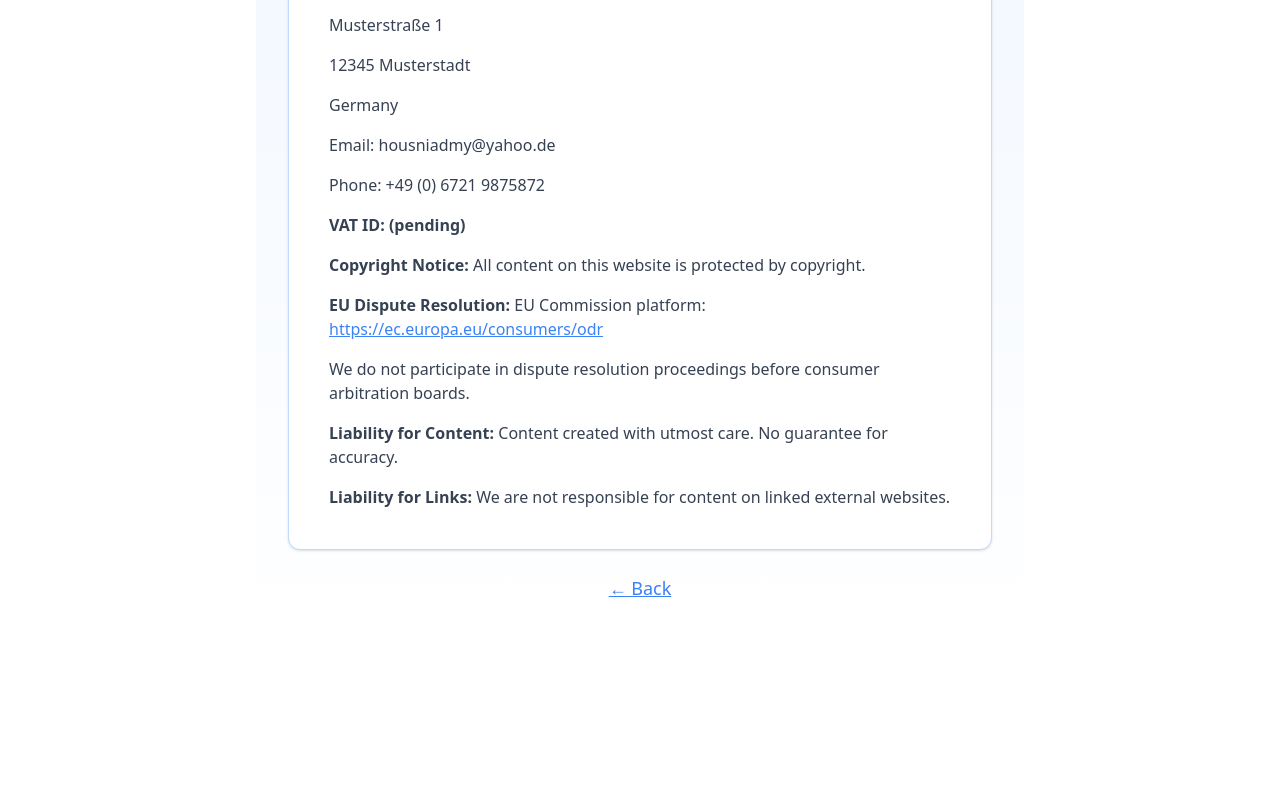
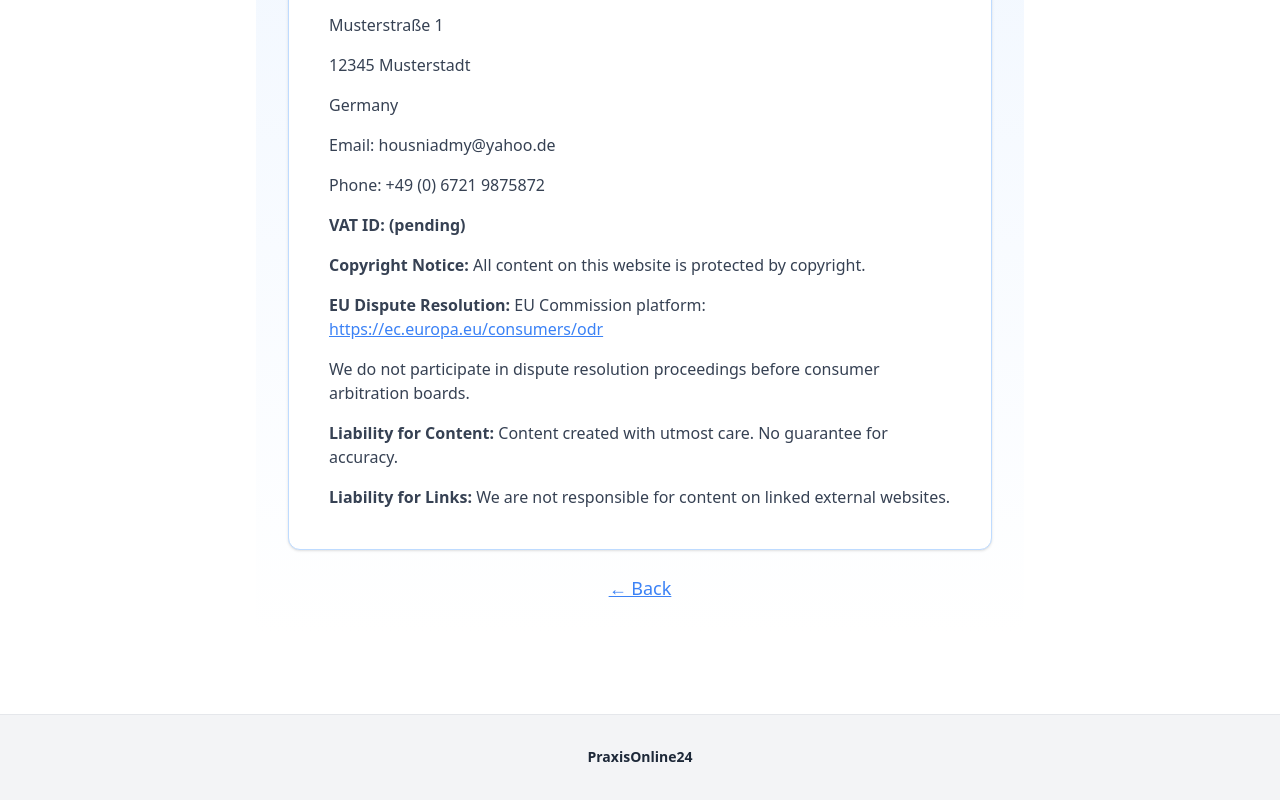
Before and after one commit to housniadmy-rgb/autooffice-pro-neu, a Next.js app: page /impressum in a window 1280 px wide. Shown: the part 252-1052 px from the top of the page. Before the commit the page ends 886 px from the top, so only its background shows below. Built offline with nearby package versions, Linux system fonts and the light colour scheme.

Commit message:
Doppelten Footer aus page.tsx entfernt

```diff
--- a/app/layout.tsx
+++ b/app/layout.tsx
@@ -12,7 +12,69 @@ export default function RootLayout({ children }: { children: React.ReactNode })
     <html lang="de">
       <body className="bg-white text-gray-900 text-sm md:text-base lg:text-lg min-h-screen antialiased flex flex-col">
         <script dangerouslySetInnerHTML={{ __html: `(function(){var p=new URLSearchParams(window.location.search);var lang=p.get("setLang");if(lang){localStorage.setItem("lang",lang);var u=new URL(window.location);u.searchParams.delete("setLang");window.history.replaceState({},"",u.toString())}})()` }} />
-        <main className="flex-1">{children}</main>      </body>
+        <main className="flex-1">{children}</main>        <footer className="bg-gray-100 border-t border-gray-200 mt-12 sm:mt-20" id="page-footer">
+          <div className="max-w-6xl mx-auto px-4 py-6 sm:py-8 text-center text-gray-600 text-xs sm:text-sm">
+            <p className="font-semibold text-gray-800 mb-3">PraxisOnline24</p>
+            <div id="footer-links" className="flex flex-wrap justify-center gap-x-4 gap-y-2 mb-4"></div>
+            <p id="footer-copyright" className="text-gray-500"></p>
+          </div>
+        </footer>
+        <script dangerouslySetInnerHTML={{ __html: `
+          (function(){
+            var texts={
+  de:["Über uns","Kontakt","Blog","FAQ","AGB","Datenschutz","Impressum"],
+  en:["About","Contact","Blog","FAQ","Terms","Privacy","Imprint"],
+  fr:["À propos","Contact","Blog","FAQ","CGV","Confidentialité","Mentions légales"],
+  es:["Sobre nosotros","Contacto","Blog","FAQ","Términos","Privacidad","Aviso legal"],
+  it:["Chi siamo","Contatto","Blog","FAQ","Termini","Privacy","Note legali"],
+  pt:["Sobre nós","Contato","Blog","FAQ","Termos","Privacidade","Aviso legal"],
+  nl:["Over ons","Contact","Blog","FAQ","Voorwaarden","Privacy","Colofon"],
+  pl:["O nas","Kontakt","Blog","FAQ","Warunki","Prywatność","Nota prawna"],
+  tr:["Hakkımızda","İletişim","Blog","SSS","Şartlar","Gizlilik","Künye"],
+  sv:["Om oss","Kontakt","Blogg","FAQ","Villkor","Integritet","Impressum"],
+  no:["Om oss","Kontakt","Blogg","FAQ","Vilkår","Personvern","Impressum"],
+  da:["Om os","Kontakt","Blog","FAQ","Vilkår","Privatliv","Impressum"],
+  sl:["O nas","Kontakt","Blog","FAQ","Pogoji","Zasebnost","Impressum"],
+  cs:["O nás","Kontakt","Blog","FAQ","Podmínky","Ochrana údajů","Impressum"],
+  sk:["O nás","Kontakt","Blog","FAQ","Podmienky","Ochrana údajov","Impressum"],
+  ja:["会社概要","お問い合わせ","ブログ","FAQ","利用規約","プライバシー","インプリント"],
+  zh:["关于我们","联系我们","博客","常见问题","服务条款","隐私政策","版权信息"]
+};
+            var copyrights={
+  de:"© 2026 PraxisOnline24. Alle Rechte vorbehalten.",
+  en:"© 2026 PraxisOnline24. All rights reserved.",
+  fr:"© 2026 PraxisOnline24. Tous droits réservés.",
+  es:"© 2026 PraxisOnline24. Todos los derechos reservados.",
+  it:"© 2026 PraxisOnline24. Tutti i diritti riservati.",
+  pt:"© 2026 PraxisOnline24. Todos os direitos reservados.",
+  nl:"© 2026 PraxisOnline24. Alle rechten voorbehouden.",
+  pl:"© 2026 PraxisOnline24. Wszelkie prawa zastrzeżone.",
+  tr:"© 2026 PraxisOnline24. Tüm hakları saklıdır.",
+  sv:"© 2026 PraxisOnline24. Alla rättigheter förbehållna.",
+  no:"© 2026 PraxisOnline24. Alle rettigheter forbeholdt.",
+  da:"© 2026 PraxisOnline24. Alle rettigheder forbeholdes.",
+  sl:"© 2026 PraxisOnline24. Vse pravice pridržane.",
+  cs:"© 2026 PraxisOnline24. Všechna práva vyhrazena.",
+  sk:"© 2026 PraxisOnline24. Všetky práva vyhradené.",
+  ja:"© 2026 PraxisOnline24. 無断複写・転載を禁じます。",
+  zh:"© 2026 PraxisOnline24. 版权所有。"
+};
+            var hrefs=["/ueber-uns","/kontakt","/blog","/faq","/agb","/datenschutz","/impressum"];
+            function renderFooter(){
+              var lang=localStorage.getItem("lang")||"de";
+              if(!texts[lang])lang="en";
+              var t=texts[lang];
+              var html='';
+              for(var i=0;i<t.length;i++){
+                html+='<a href="'+hrefs[i]+'?setLang='+lang+'" class="underline hover:text-gray-900 whitespace-nowrap">'+t[i]+'</a>';
+              }
+              document.getElementById("footer-links").innerHTML=html;
+              document.getElementById("footer-copyright").textContent=copyrights[lang]||copyrights.en;
+            }
+            renderFooter();
+            setInterval(renderFooter,2000);
+          })();
+        ` }} /></body>
     </html>
   )
 }
```
Also changed, not shown: app/page.tsx (+1 -15 lines).
